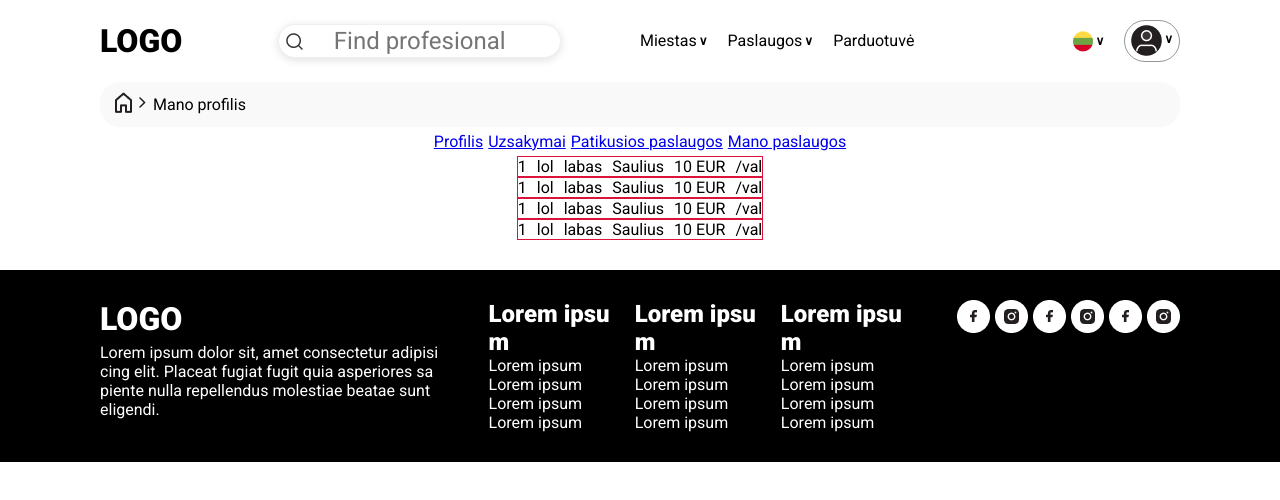
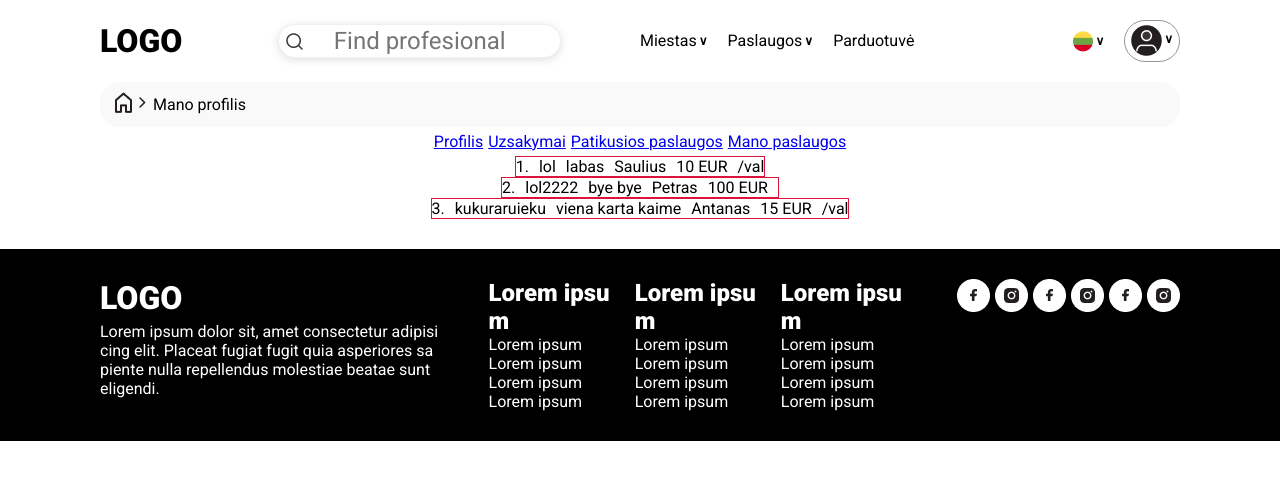
Before and after one commit to Scarab911/drone-hub, a React (Create React App) app: page /profile/my-orders in a window 1280 px wide. Shown: the top 500 px of the page. Built offline with nearby package versions, Linux system fonts and the light colour scheme.

Commit message:
dinamic data and loop of data array

```diff
--- a/src/components/user/profile/orders_card/OrdersCard.jsx
+++ b/src/components/user/profile/orders_card/OrdersCard.jsx
@@ -1,13 +1,51 @@
 import React from 'react';
 import OrderItem from './order_item/OrderItem';
 
+const ordersList = [
+  {
+    id: '1',
+    imgUrl: 'lol',
+    shortDesc: 'labas',
+    provider: 'Saulius',
+    price: 10,
+    currency: 'EUR',
+    hourly: true,
+  },
+  {
+    id: '2',
+    imgUrl: 'lol2222',
+    shortDesc: 'bye bye',
+    provider: 'Petras',
+    price: 100,
+    currency: 'EUR',
+    hourly: false,
+  },
+  {
+    id: '3',
+    imgUrl: 'kukuraruieku',
+    shortDesc: 'viena karta kaime',
+    provider: 'Antanas',
+    price: 15,
+    currency: 'EUR',
+    hourly: true,
+  },
+];
+
 export default function OrdersCard() {
   return (
-    <div>
-      <OrderItem></OrderItem>
-      <OrderItem></OrderItem>
-      <OrderItem></OrderItem>
-      <OrderItem></OrderItem>
-    </div>
+    <>
+      {ordersList.map((order) => (
+        <OrderItem
+          id={order.id}
+          imgUrl={order.imgUrl}
+          shortDesc={order.shortDesc}
+          provider={order.provider}
+          price={order.price}
+          currency={order.currency}
+          hourly={order.hourly}
+          key={order.id}
+        />
+      ))}
+    </>
   );
 }
--- a/src/components/user/profile/orders_card/order_item/OrderItem.jsx
+++ b/src/components/user/profile/orders_card/order_item/OrderItem.jsx
@@ -1,29 +1,20 @@
 import React from 'react';
 import './orderItem.css';
 
-export default function OrderItem() {
-  const ordersList = [
-    {
-      id: '1',
-      imgUrl: 'lol',
-      shortDesc: 'labas',
-      provider: 'Saulius',
-      price: 10,
-      currency: 'EUR',
-      hourly: true,
-    },
-  ];
+export default function OrderItem(props) {
+  const { id, imgUrl, shortDesc, provider, price, hourly, currency } = props;
+
   return (
     <div className="order-item-container">
       <ul>
-        <li>{ordersList[0].id}</li>
-        <li>{ordersList[0].imgUrl}</li>
-        <li>{ordersList[0].shortDesc}</li>
-        <li>{ordersList[0].provider}</li>
+        <li>{`${id}.`}</li>
+        <li>{imgUrl}</li>
+        <li>{shortDesc}</li>
+        <li>{provider}</li>
         <li>
-          {ordersList[0].price} {ordersList[0].currency}
+          {price} {currency}
         </li>
-        <li>{ordersList[0].hourly ? '/val' : null}</li>
+        <li>{hourly ? '/val' : null}</li>
       </ul>
     </div>
   );
```
